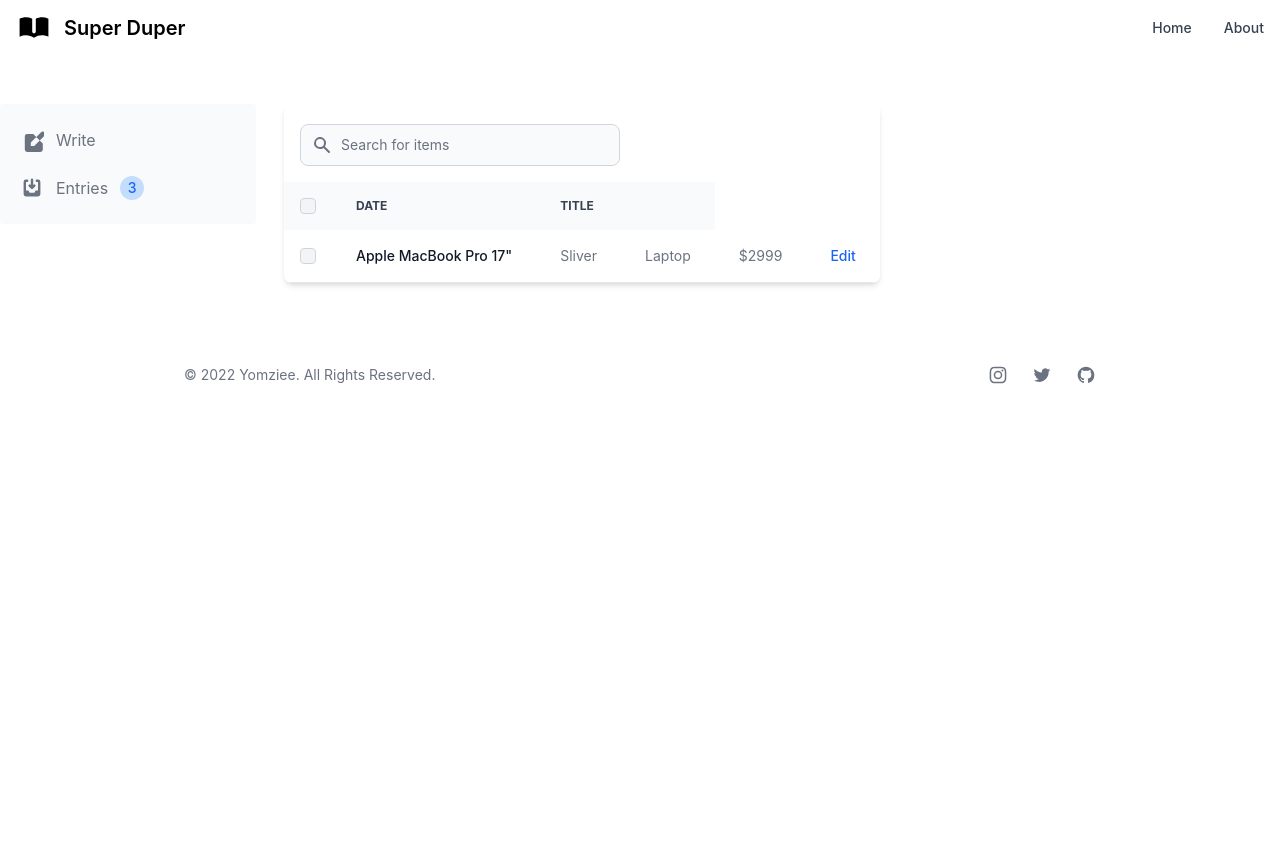
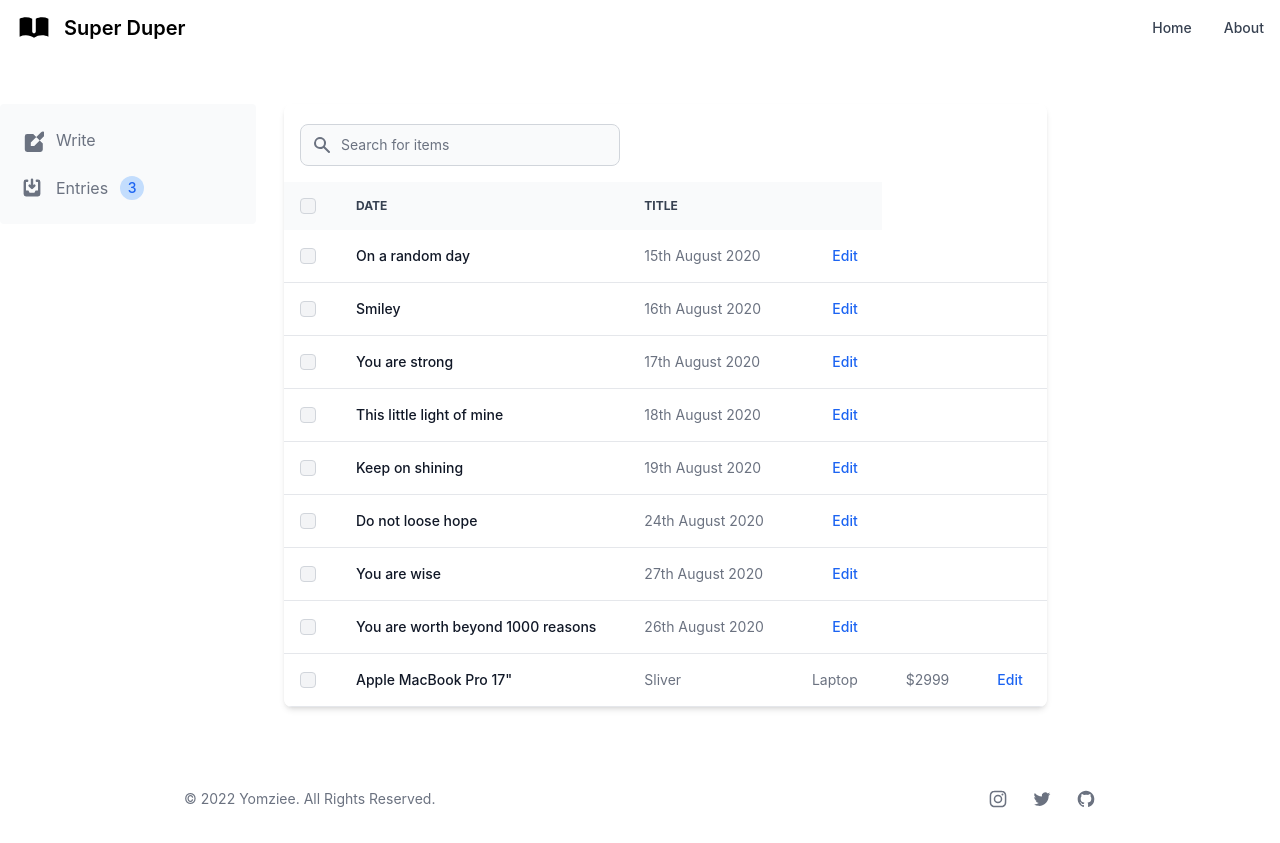
Before and after one commit to mwangiwambui/super-duper-spork, a React (Create React App) app: page /listEntries in a window 1280 px wide. Before the commit the page ends 800 px from the top, so only its background shows below. Built offline with nearby package versions, Linux system fonts and the light colour scheme; a web font is replaced by a local one.

Commit message:
Displayed all entries

```diff
--- a/src/components/pages/ListEntries.js
+++ b/src/components/pages/ListEntries.js
@@ -6,15 +6,36 @@ const ListEntries = () => {
   console.log(entryJson)
   const [entries, setEntry] = useState([]);
 
-  useEffect(() => {
+  // useEffect(() => {
 
-    setEntry(entryJson)
-  }, [entryJson])
+  //   setEntry(entryJson)
+  // }, [entryJson])
 
   function displayEntries() {
-    return entries.items && entries.items.map(entry => {
-      return entry.length > 0 && <Entry key={entry.date} entryDate={entry} />
-    })
+    return(
+      entryJson.map((item, index) => {
+        return(
+          <tr className="bg-white border-b dark:bg-gray-800 dark:border-gray-700 hover:bg-gray-50 dark:hover:bg-gray-600">
+            <td className="w-4 p-4">
+              <div className="flex items-center">
+                <input id="checkbox-table-search-1" type="checkbox" className="w-4 h-4 text-blue-600 bg-gray-100 border-gray-300 rounded focus:ring-blue-500 dark:focus:ring-blue-600 dark:ring-offset-gray-800 focus:ring-2 dark:bg-gray-700 dark:border-gray-600" />
+                <label for="checkbox-table-search-1" className="sr-only">checkbox</label>
+              </div>
+            </td>
+            <th scope="row" className="px-6 py-4 font-medium text-gray-900 dark:text-white whitespace-nowrap">
+              {item.title}
+            </th>
+            <td className="px-6 py-4">
+              {item.date}
+            </td>
+            <td className="px-6 py-4 text-right">
+              <a href="#" className="font-medium text-blue-600 dark:text-blue-500 hover:underline">Edit</a>
+            </td>
+          </tr>
+        )
+      })
+
+    )
   }
 
 
```
